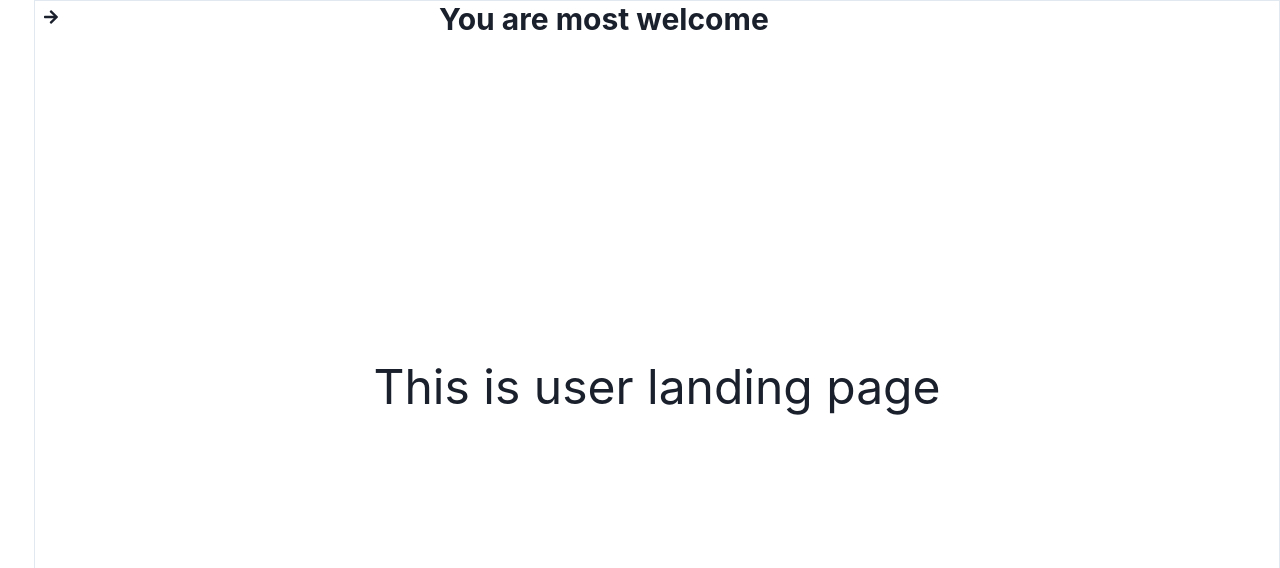
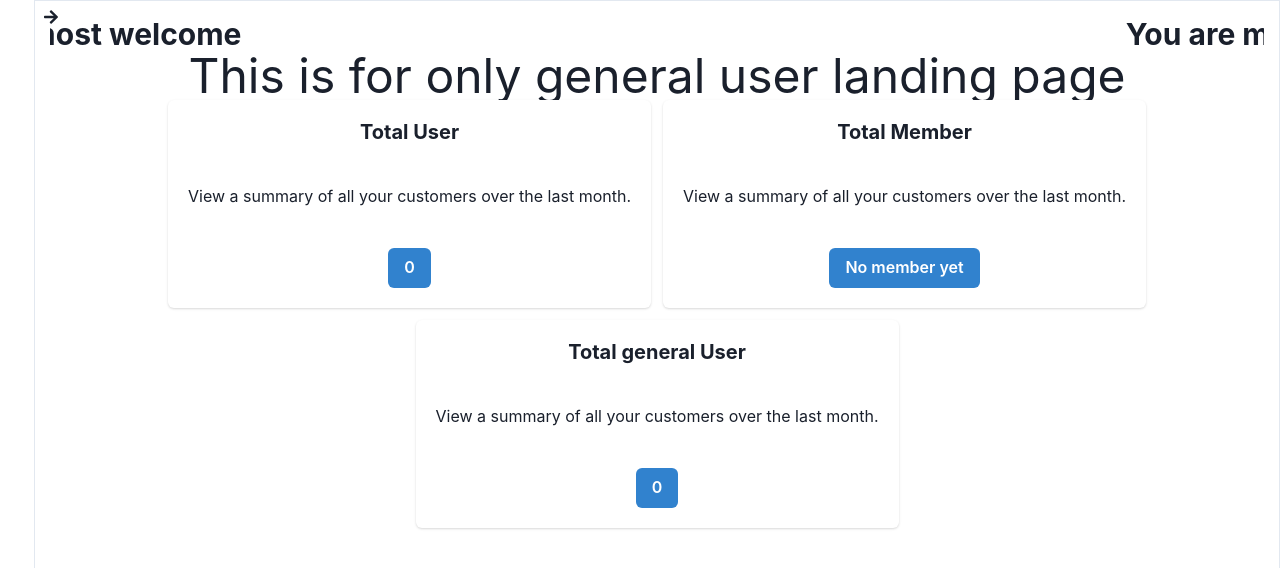
Before and after one commit to impactgalaxy/assignment-12-client-building, a React (Vite) app: page /dashboard in a window 1280 px wide. Both pictures are taken after a click on the element 271 px from the left and 17 px from the top of the page. Shown: the top 568 px of the page. Built offline with nearby package versions, Linux system fonts and the light colour scheme; no server answers.

Commit message:
create hooks

```diff
--- /dev/null
+++ b/src/ALL_CPR/Dashboard/Admin/Admin.jsx
@@ -0,0 +1,3 @@
+export default function Admin() {
+  return <div></div>;
+}
--- a/src/ALL_CPR/Dashboard/dashboard_components/DashHome.jsx
+++ b/src/ALL_CPR/Dashboard/dashboard_components/DashHome.jsx
@@ -1,14 +1,86 @@
-import { Box } from "@chakra-ui/react";
+import {
+  Box,
+  Button,
+  Card,
+  CardBody,
+  CardFooter,
+  CardHeader,
+  Heading,
+  Text,
+} from "@chakra-ui/react";
 import Marquee from "react-fast-marquee";
+import useUserCollection from "../../../others/hooks/useUserCollection";
+import Loading from "../../components/shared_components/Loading";
+import useAuth from "../../../others/hooks/useAuth";
 
 export default function DashHome() {
+  const { user } = useAuth();
+  const { users, isLoading } = useUserCollection();
+
+  const totalMember = users.filter((member) => member.role === "member");
+  const generalUser = users.filter((member) => member.role === "user");
+  const admin = users.find((admin) => admin.uid === user?.uid);
+  console.log(admin);
+
+  if (isLoading) return <Loading></Loading>;
   return (
-    <Box bg="base.200">
+    <Box bg="base.200" p="15px">
       <Marquee speed={100}>
         <span className="font-bold text-3xl">You are most welcome</span>
       </Marquee>
-      <div className="h-[calc(100vh-100px)] flex items-center justify-center">
-        <h1 className="text-5xl">This is user landing page</h1>
+      <div className="">
+        <h1 className="text-center text-2xl lg:text-5xl">
+          This is for only general user landing page
+        </h1>
+        <div className="flex items-center gap-3 justify-center flex-col md:flex-row flex-wrap">
+          {
+            <>
+              <Card align="center">
+                <CardHeader>
+                  <Heading size="md"> Total User</Heading>
+                </CardHeader>
+                <CardBody>
+                  <Text>
+                    View a summary of all your customers over the last month.
+                  </Text>
+                </CardBody>
+                <CardFooter>
+                  <Button colorScheme="blue">{users.length}</Button>
+                </CardFooter>
+              </Card>
+              <Card align="center">
+                <CardHeader>
+                  <Heading size="md"> Total Member</Heading>
+                </CardHeader>
+                <CardBody>
+                  <Text>
+                    View a summary of all your customers over the last month.
+                  </Text>
+                </CardBody>
+                <CardFooter>
+                  <Button colorScheme="blue">
+                    {totalMember.length > 0
+                      ? totalMember.length
+                      : "No member yet"}
+                  </Button>
+                </CardFooter>
+              </Card>
+              <Card align="center">
+                <CardHeader>
+                  <Heading size="md"> Total general User</Heading>
+                </CardHeader>
+                <CardBody>
+                  <Text>
+                    View a summary of all your customers over the last month.
+                  </Text>
+                </CardBody>
+                <CardFooter>
+                  <Button colorScheme="blue">{generalUser.length}</Button>
+                </CardFooter>
+              </Card>
+            </>
+          }
+        </div>
       </div>
     </Box>
   );
--- /dev/null
+++ b/src/others/hooks/axios/useAxiosSecure.jsx
@@ -0,0 +1,42 @@
+import axios from "axios";
+import { useEffect } from "react";
+
+const axiosSecure = axios.create({
+  baseURL: import.meta.env.VITE_API_URL,
+  withCredentials: true,
+});
+export default function useAxiosSecure() {
+  useEffect(() => {
+    // Response interceptor
+    const responseInterceptor = axiosSecure.interceptors.response.use(
+      (response) => {
+        // Modify response data before resolving
+        // For example, parse JSON response
+        console.log("Yes I check this");
+        return response;
+      },
+      (error) => {
+        // Handle response error
+        // For example, log error or show error message
+        console.error("Response Error:", error);
+
+        // Log out the user if the error status is 401 (unauthorized)
+        // if (error.response && error.response.status === 401) {
+        //   // Call your logout function here or perform logout logic
+        //   logOut(); // Example: Call logout function
+        // }
+
+        return Promise.reject(error);
+      }
+    );
+
+    // Cleanup function
+    return () => {
+      // Eject response interceptor
+      axiosSecure.interceptors.response.eject(responseInterceptor);
+    };
+  }, []); // Empty dependency array ensures that this effect runs only once when the component mounts
+
+  // Component JSX
+  return axiosSecure;
+}
--- /dev/null
+++ b/src/others/hooks/useUserCollection.jsx
@@ -0,0 +1,17 @@
+import { useQuery } from "@tanstack/react-query";
+import useAxiosSecure from "./axios/useAxiosSecure";
+
+export default function useUserCollection() {
+  const secureApi = useAxiosSecure();
+
+  const userCollection = async () => {
+    const response = await secureApi.get("/users");
+    return response.data;
+  };
+  const { data: users = [], isLoading } = useQuery({
+    queryKey: ["users"],
+    queryFn: userCollection,
+  });
+
+  return { users, isLoading };
+}
```
Also changed, not shown: src/ALL_CPR/routes/common_routes/Routes.jsx (+4 -4 lines).
